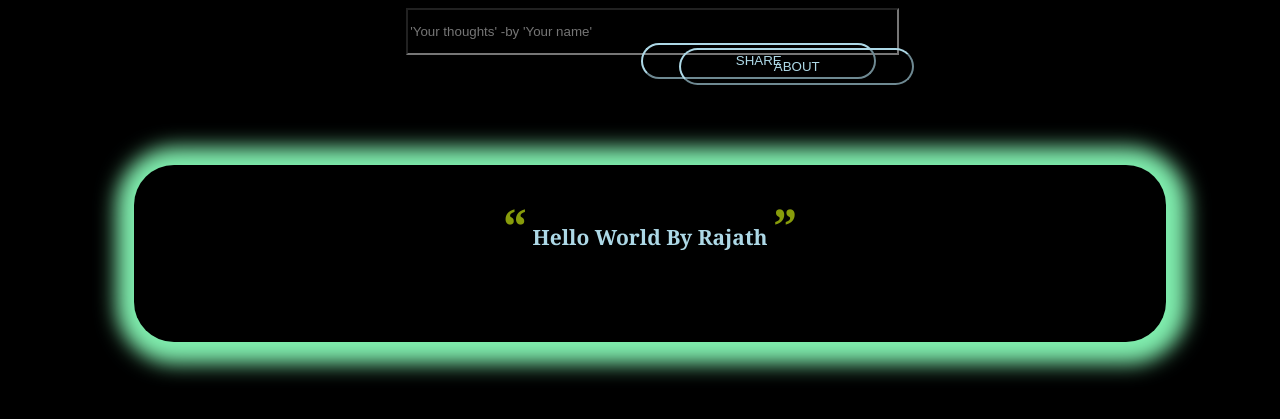
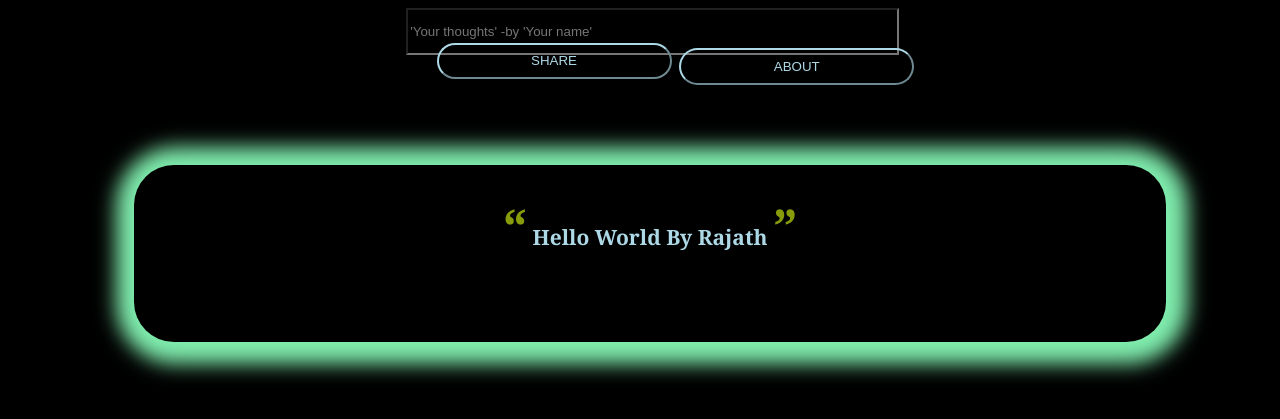
Before and after one commit to Rajathkunder/shareyourthoughts, a PHP site: page / in a window 1280 px wide. Shown: the top 419 px of the page. Run offline with PHP 8.4, Linux system fonts and the light colour scheme.

Commit message:
Update index.php

```diff
--- a/index.php
+++ b/index.php
@@ -49,7 +49,7 @@
     .btn{
       border-radius: 30px;
       height: 23%;
-       margin-left:27%;
+       margin-left:-27%;
        margin-top: -8%;
        color: lightblue;
        background: transparent;
```
